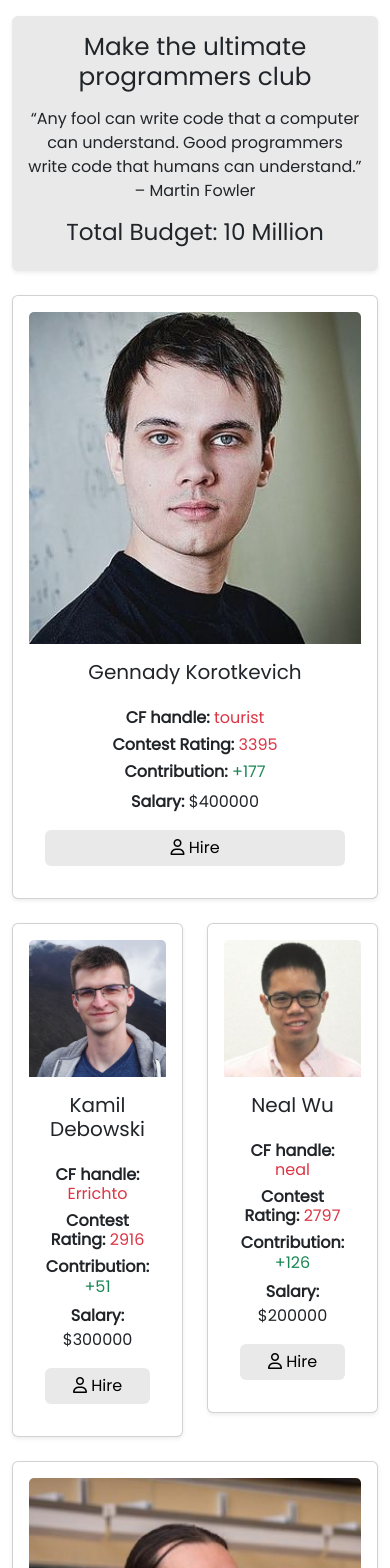
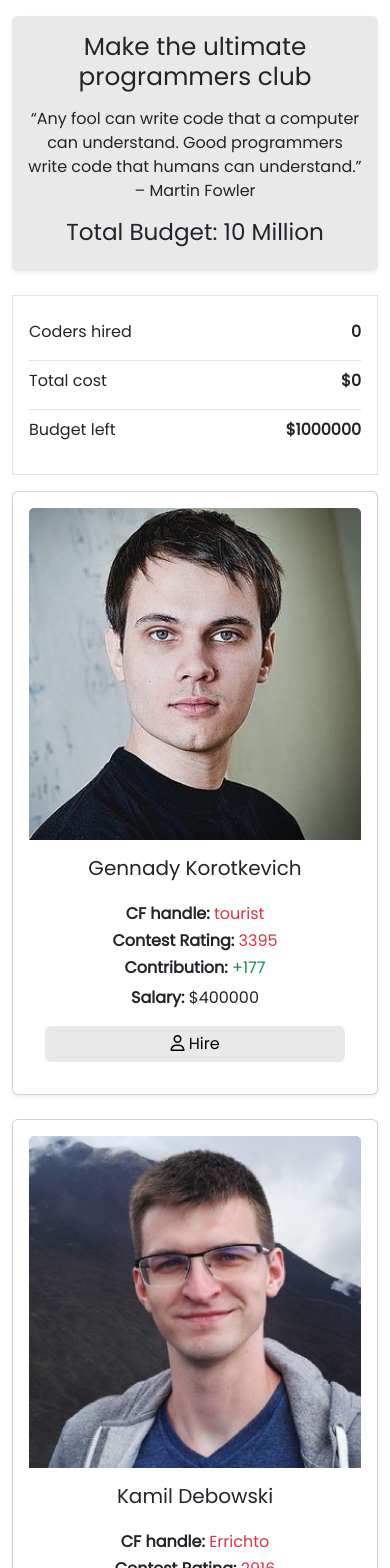
Before and after one commit to faisalmh4045/programmers-club, a React (Vite) app: page / in a window 390 px wide. Shown: the top 1568 px of the page. Built offline with nearby package versions, Linux system fonts and the light colour scheme.

Commit message:
add responsive layout

```diff
--- a/src/components/Main/Main.jsx
+++ b/src/components/Main/Main.jsx
@@ -36,7 +36,12 @@ const Main = () => {
                 <Col lg={9}>
                     <Programmers handleHiring={handleHiring}></Programmers>
                 </Col>
-                <Col lg={3}>
+                <Col
+                    xs={{ order: "first" }}
+                    md={{ order: "last" }}
+                    lg={3}
+                    className="mb-3 mt-md-3 mt-lg-0"
+                >
                     <Hired
                         hiredCoders={hiredCoders}
                         handleRemove={handleRemove}
--- a/src/components/Programmers/Programmers.jsx
+++ b/src/components/Programmers/Programmers.jsx
@@ -12,7 +12,7 @@ const Programmers = ({ handleHiring }) => {
     }, []);
 
     return (
-        <Row lg={3} className="g-4">
+        <Row xs={1} md={2} lg={3} className="g-4">
             {programmers.map((programmer, idx) => (
                 <Programmer
                     key={idx}
```
